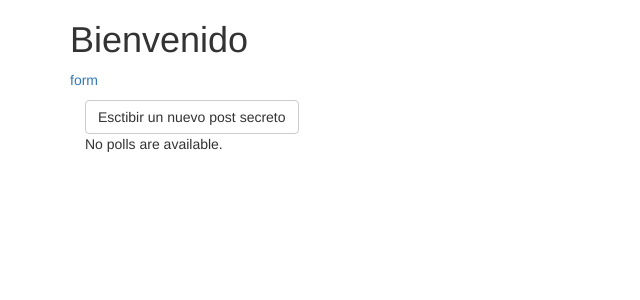
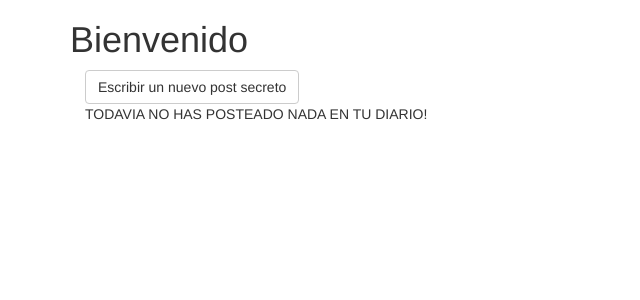
Before and after one commit to hridog00/Proyecto, a Django app: template chat/proyecto/templates/proyecto/perfil.html in a window 1280 px wide. Shown: the top 300 px of the page, without its empty margins (0-640 px from the left). Run offline with Django 3.2, Linux system fonts and the light colour scheme; the template is opened without the code that fills it, so the values that code supplies are empty; parts of the project's set-up code (start-up, migrations or seed data) failed here and were passed over; some libraries are stand-ins or nearby versions.

Commit message:
modificado htmls

```diff
--- a/chat/proyecto/templates/proyecto/base.html
+++ b/chat/proyecto/templates/proyecto/base.html
@@ -11,11 +11,6 @@
     <div class="container">
         <h1>{% block title %}(no title){% endblock %}</h1>
 
-        <p>
-
-            <a href="{% url 'form_default' %}">form</a>
-        </p>
-
         {% autoescape off %}{% bootstrap_messages %}{% endautoescape %}
 
         {% block content %}(no content){% endblock %}
--- a/chat/proyecto/templates/proyecto/messages.html
+++ b/chat/proyecto/templates/proyecto/messages.html
@@ -21,8 +21,6 @@
                         <input type="text" class="form-control" id="name" name="titulo" required>
                     </div>
                 </div>
-
-
                 <div class="row">
                     <div class="col-sm-12 form-group">
                         <label for="message">
@@ -30,15 +28,11 @@
                         <textarea class="form-control" type="textarea" name="message" id="message" maxlength="6000" rows="7"></textarea>
                     </div>
                 </div>
-
-
-
                 <div class="row">
                     <div class="col-sm-12 form-group">
                         <button type="submit" class="btn btn-lg btn-default pull-right" >Postea →</button>
                     </div>
                 </div>
-
             </form>
             <div id="success_message" style="width:100%; height:100%; display:none; ">
                 <h3>Tu mensaje ha sido encriptado y posteado correctamente!</h3>
--- a/chat/proyecto/templates/proyecto/perfil.html
+++ b/chat/proyecto/templates/proyecto/perfil.html
@@ -14,11 +14,8 @@ Bienvenido
 {% block content %}
 
 <div class="container" >
-   <a href="message" class="card-link btn btn-default">Esctibir un nuevo post secreto</a>
+   <a href="message" class="card-link btn btn-default">Escribir un nuevo post secreto</a>
 {% if latest_question_list %}
-
-
-
     {% for post in latest_question_list %}
         <div class="card w-75">
   <div class="card-body">
@@ -29,20 +26,9 @@ Bienvenido
 
   </div>
 </div>
-
-
-
-
     {% endfor %}
-
-
-
 </div>
 {% else %}
-    <p>No polls are available.</p>
+    <p>TODAVIA NO HAS POSTEADO NADA EN TU DIARIO!</p>
 {% endif %}
-
-
-
-
 {% endblock %}
```
